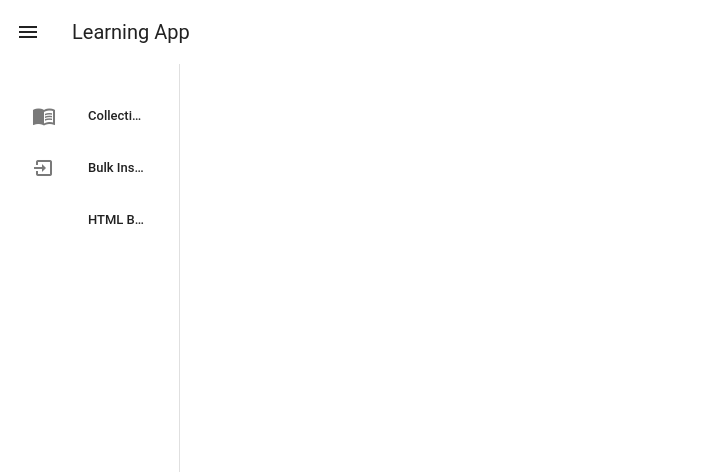
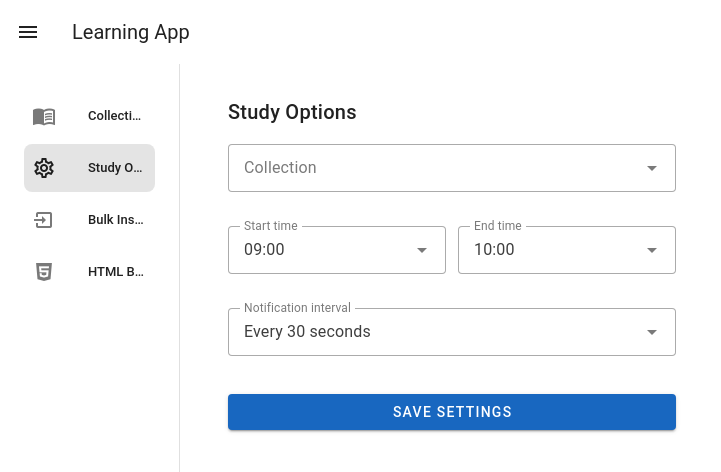
Before and after one commit to Claudio-Rain/LearningApp-frontend, a Vue app: page /#/study-options in a window 1280 px wide. Shown: the top 472 px of the page, without its empty margins (0-721 px from the left). Built offline with nearby package versions, Linux system fonts and the light colour scheme; no server answers; sample sign-in values are in the browser's storage.

Commit message:
Fix background js

```diff
--- /dev/null
+++ b/src/Views/StudyOptionsView.vue
@@ -0,0 +1,144 @@
+<template>
+  <div class="study-options pa-4">
+    <h2 class="text-h6 mb-4">Study Options</h2>
+
+    <v-select
+      v-model="notificationCollectionId"
+      :items="collections"
+      item-title="title"
+      item-value="id"
+      label="Collection"
+      variant="outlined"
+      density="comfortable"
+      class="mb-3"
+      :loading="loadingCollections"
+      no-data-text="No collections found"
+    />
+
+    <div class="d-flex gap-3 mb-3">
+      <v-select
+        v-model="startHour"
+        :items="hourOptions"
+        item-title="label"
+        item-value="value"
+        label="Start time"
+        variant="outlined"
+        density="comfortable"
+      />
+      <v-select
+        v-model="endHour"
+        :items="hourOptions"
+        item-title="label"
+        item-value="value"
+        label="End time"
+        variant="outlined"
+        density="comfortable"
+      />
+    </div>
+
+    <v-select
+      v-model="intervalSeconds"
+      :items="intervalOptions"
+      item-title="label"
+      item-value="value"
+      label="Notification interval"
+      variant="outlined"
+      density="comfortable"
+      class="mb-4"
+    />
+
+    <v-alert
+      v-if="saved"
+      type="success"
+      density="compact"
+      class="mb-3"
+      closable
+      @click:close="saved = false"
+    >
+      Settings saved. Background script will use them on next alarm.
+    </v-alert>
+
+    <v-btn color="primary" block @click="saveNotificationSettings" :loading="saving">
+      Save Settings
+    </v-btn>
+  </div>
+</template>
+
+<script setup lang="ts">
+import { ref, onMounted } from 'vue'
+import { getCollections } from '../database'
+
+declare const chrome: any
+
+const collections = ref<{ id: string; title: string }[]>([])
+const loadingCollections = ref(false)
+
+const notificationCollectionId = ref<string | null>(null)
+const startHour = ref(9)
+const endHour = ref(10)
+const intervalSeconds = ref(30)
+const saving = ref(false)
+const saved = ref(false)
+
+const hourOptions = Array.from({ length: 24 }, (_, i) => ({
+  value: i,
+  label: `${String(i).padStart(2, '0')}:00`
+}))
+
+const intervalOptions = [
+  { value: 30, label: 'Every 30 seconds' },
+  { value: 60, label: 'Every minute' },
+  { value: 120, label: 'Every 2 minutes' },
+  { value: 300, label: 'Every 5 minutes' },
+  { value: 600, label: 'Every 10 minutes' },
+]
+
+onMounted(async () => {
+  loadingCollections.value = true
+  try {
+    const raw = await getCollections()
+    collections.value = raw.filter((c): c is typeof c & { id: string } => !!c.id)
+  } finally {
+    loadingCollections.value = false
+  }
+
+  if (typeof chrome !== 'undefined' && chrome.storage) {
+    const stored = await chrome.storage.local.get([
+      'notificationCollectionId',
+      'sessionStartHour',
+      'sessionEndHour',
+      'notificationIntervalSeconds',
+    ])
+    if (stored.notificationCollectionId) notificationCollectionId.value = stored.notificationCollectionId
+    if (stored.sessionStartHour != null) startHour.value = stored.sessionStartHour
+    if (stored.sessionEndHour != null) endHour.value = stored.sessionEndHour
+    if (stored.notificationIntervalSeconds) intervalSeconds.value = stored.notificationIntervalSeconds
+  }
+})
+
+async function saveNotificationSettings() {
+  saving.value = true
+  try {
+    if (typeof chrome !== 'undefined' && chrome.storage) {
+      await chrome.storage.local.set({
+        notificationCollectionId: notificationCollectionId.value,
+        sessionStartHour: startHour.value,
+        sessionEndHour: endHour.value,
+        notificationIntervalSeconds: intervalSeconds.value,
+      })
+    }
+    saved.value = true
+  } finally {
+    saving.value = false
+  }
+}
+</script>
+
+<style scoped>
+.study-options {
+  max-width: 480px;
+}
+.gap-3 {
+  gap: 12px;
+}
+</style>
--- a/src/Views/StudyProgressView.vue
+++ b/src/Views/StudyProgressView.vue
@@ -41,12 +41,6 @@
         <div ref="timelineChartRef" class="chart"></div>
       </div>
 
-      <!-- Top Challenging Cards -->
-      <div class="chart-wrapper full-width">
-        <h3>Most Challenging Cards</h3>
-        <div ref="challengingChartRef" class="chart"></div>
-      </div>
-
       <!-- Learning Curve -->
       <div class="chart-wrapper full-width">
         <h3>Learning Curve</h3>
@@ -59,6 +53,14 @@
         <h3>Strength Composition Over Time</h3>
         <p class="chart-subtitle">How your card distribution shifted across strength tiers over time</p>
         <div ref="compositionChartRef" class="chart"></div>
+      </div>
+
+      <!-- Top Challenging Cards -->
+      <div class="chart-wrapper full-width">
+        <h3>Most Challenging Cards</h3>
+        <div class="chart-scroll-container">
+          <div ref="challengingChartRef" class="chart"></div>
+        </div>
       </div>
     </div>
   </div>
@@ -281,18 +283,24 @@ const renderChallengingChart = () => {
   if (!challengingChartRef.value) return
 
   const sorted = [...cardProgress]
+    .filter(p => p.strength_score < 0.5 && learningItems.some(i => i.id === p.learning_item_id))
     .sort((a, b) => a.strength_score - b.strength_score)
-    .slice(0, 10)
 
   const labels = sorted.map(p => {
     const item = learningItems.find(i => i.id === p.learning_item_id)
-    return item?.title?.substring(0, 30) || 'Unknown'
+    return item!.title.substring(0, 30)
   })
 
-  const strengths = sorted.map(p => Math.round(p.strength_score * 100))
+  const strengths = sorted.map(p => ({
+    y: Math.round(p.strength_score * 100),
+    color: p.strength_score < 0.25 ? '#F44336' : '#FF9800'
+  }))
+
+  const rowHeight = 35
+  const chartHeight = Math.max(300, sorted.length * rowHeight)
 
   Highcharts.chart(challengingChartRef.value, {
-    chart: { type: 'bar' },
+    chart: { type: 'bar', height: chartHeight },
     title: { text: '' },
     xAxis: {
       categories: labels
@@ -308,7 +316,7 @@ const renderChallengingChart = () => {
       {
         name: 'Strength',
         data: strengths,
-        color: '#FF6B6B'
+        colorByPoint: true
       }
     ],
     legend: { enabled: false },
@@ -575,6 +583,11 @@ onMounted(async () => {
   min-height: 350px;
 }
 
+.chart-scroll-container {
+  max-height: 500px;
+  overflow-y: auto;
+}
+
 @media (max-width: 1024px) {
   .charts-container {
     grid-template-columns: 1fr;
--- a/src/layout/AppBar.vue
+++ b/src/layout/AppBar.vue
@@ -16,6 +16,13 @@
           <v-list-item-title>Collections</v-list-item-title>
         </v-list-item>
 
+        <v-list-item :to="{ name: 'studyOptions' }" rounded="lg" class="my-1">
+          <template #prepend>
+            <v-icon>mdi-cog-outline</v-icon>
+          </template>
+          <v-list-item-title>Study Options</v-list-item-title>
+        </v-list-item>
+
         <v-list-item :to="{ name: 'bulkInsert' }" rounded="lg" class="my-1">
           <template #prepend>
             <v-icon>mdi-import</v-icon>
@@ -25,7 +32,7 @@
 
         <v-list-item :to="{ name: 'htmlBulkInsert' }" rounded="lg" class="my-1">
           <template #prepend>
-            <v-icon>mdi-code-html5</v-icon>
+            <v-icon>mdi-language-html5</v-icon>
           </template>
           <v-list-item-title>HTML Bulk Insert</v-list-item-title>
         </v-list-item>
--- a/src/router/index.ts
+++ b/src/router/index.ts
@@ -5,6 +5,7 @@ import BulkInsertView from '../views/BulkInsertView.vue'
 import HtmlBulkInsertView from '../views/HtmlBulkInsertView.vue'
 import StudyView from '../views/StudyView.vue'
 import StudyProgressView from '../views/StudyProgressView.vue'
+import StudyOptionsView from '../views/StudyOptionsView.vue'
 
 const routes = [
   { path: '/', redirect: '/collections' },
@@ -31,6 +32,11 @@ const routes = [
     component: StudyProgressView
   },
   {
+    path: '/study-options',
+    name: 'studyOptions',
+    component: StudyOptionsView
+  },
+  {
     path: '/bulk-insert',
     name: 'bulkInsert',
     component: BulkInsertView
```
Also changed, not shown: src/background.js (+42 -31 lines).
